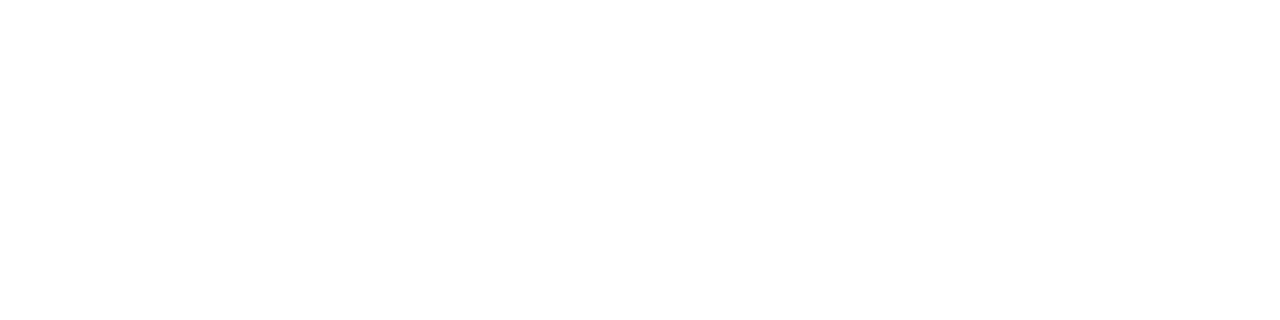
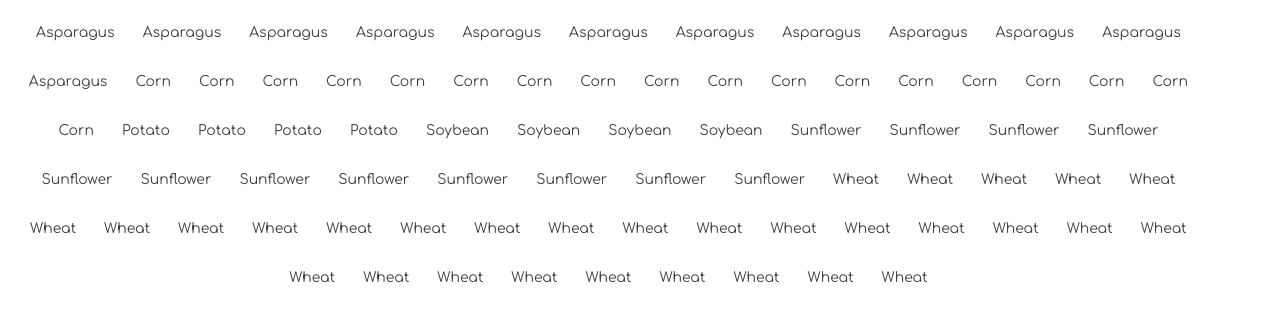
Before and after one commit to Resch17/modern-farm, a website with bundled scripts: page src/index.html in a window 1280 px wide. Built offline with nearby package versions, Linux system fonts and the light colour scheme; a web font is replaced by a local one.

Commit message:
added HTML output

```diff
--- /dev/null
+++ b/src/scripts/catalog.js
@@ -0,0 +1,6 @@
+export const Catalog = (foodArray) => {
+  const htmlContainer = document.querySelector(".container");
+  for (const item of foodArray) {
+    htmlContainer.innerHTML += `<section class="plant">${item.type}</section>`;
+  }
+};
--- a/src/scripts/main.js
+++ b/src/scripts/main.js
@@ -1,24 +1,20 @@
 import {createPlan} from "./plan.js";
 import {addPlant} from "./field.js";
 import {usePlants} from "./field.js";
-
+import {Catalog} from "./catalog.js";
 import {plantSeeds} from "./tractor.js";
 import {harvestPlants} from "./harvester.js";
 const yearlyPlan = createPlan();
-console.log(yearlyPlan);
-
-// // seed test code
-// import {createCorn} from "./seeds/corn.js";
-// const cornSeed = createCorn();
-
-// import {createWheat} from "./seeds/wheat.js";
-// const wheatSeed = createWheat();
-
-
-// addPlant(wheatSeed);
-// addPlant(cornSeed);
-// console.log("field contents", usePlants());
 plantSeeds(yearlyPlan);
 const plantsToHarvest = usePlants();
 const harvest = harvestPlants(plantsToHarvest);
 console.log(harvest);
+
+const sortedHarvest = harvest.sort(function(a,b){
+  if (a.type < b.type) {return -1;}
+  if (a.type > b.type) {return 1;}
+  return 0
+})
+
+// outputs HTML to DOM
+Catalog(sortedHarvest);
--- a/src/styles/main.css
+++ b/src/styles/main.css
@@ -13,7 +13,12 @@ textarea {
   line-height: 1.5;
 }
 
-h1,h2,h3,h4,h5,h6 {
+h1,
+h2,
+h3,
+h4,
+h5,
+h6 {
   font-family: "Patua One", serif;
   letter-spacing: 2px;
 }
@@ -33,3 +38,14 @@ h1,h2,h3,h4,h5,h6 {
 .red {
   background-color: darksalmon;
 }
+
+.container {
+  display: flex;
+  flex-wrap: wrap;
+  width: 95%;
+  justify-content: center;
+}
+
+.plant {
+  margin: 1em;
+}
```
Lines whose indentation alone changed are shown as unchanged.
